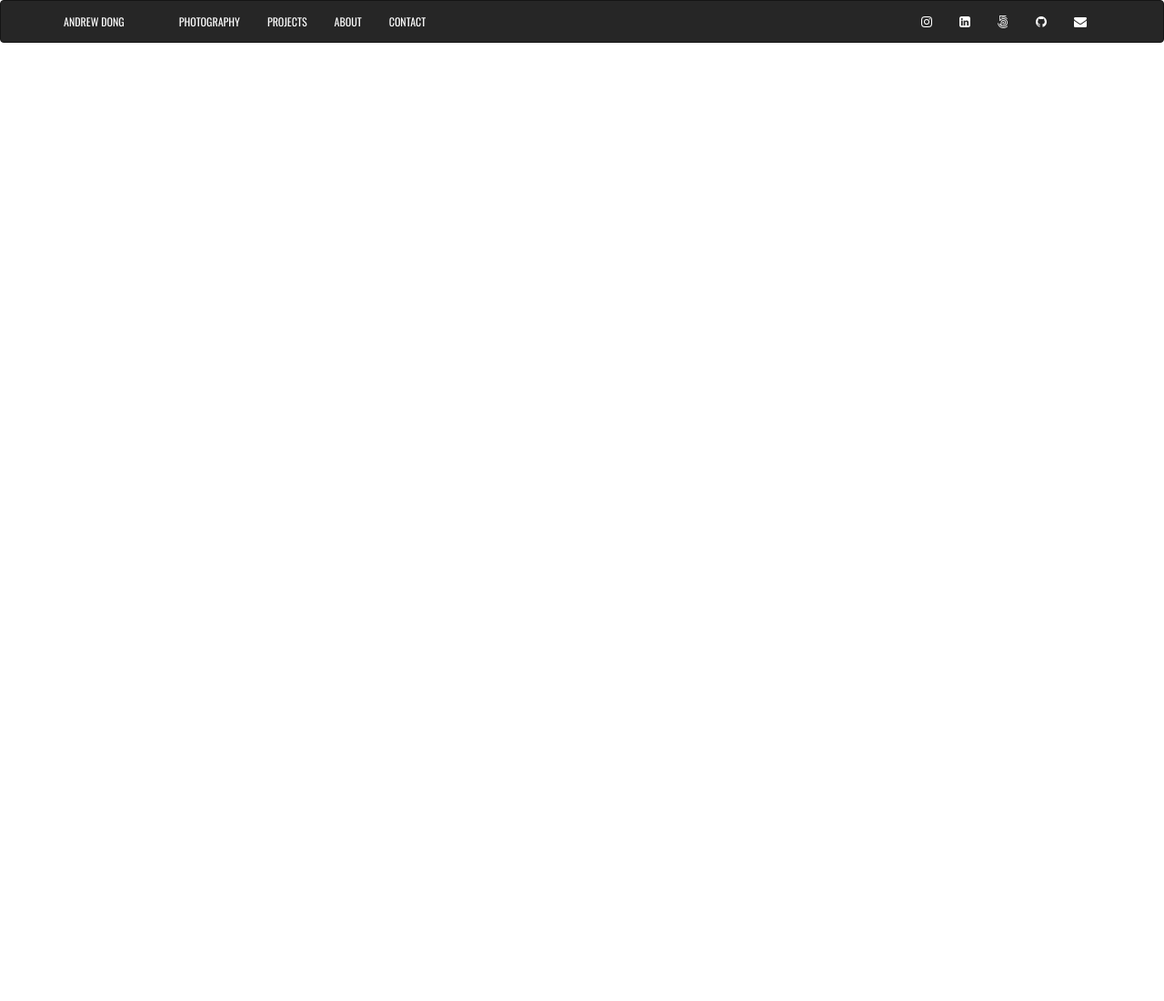
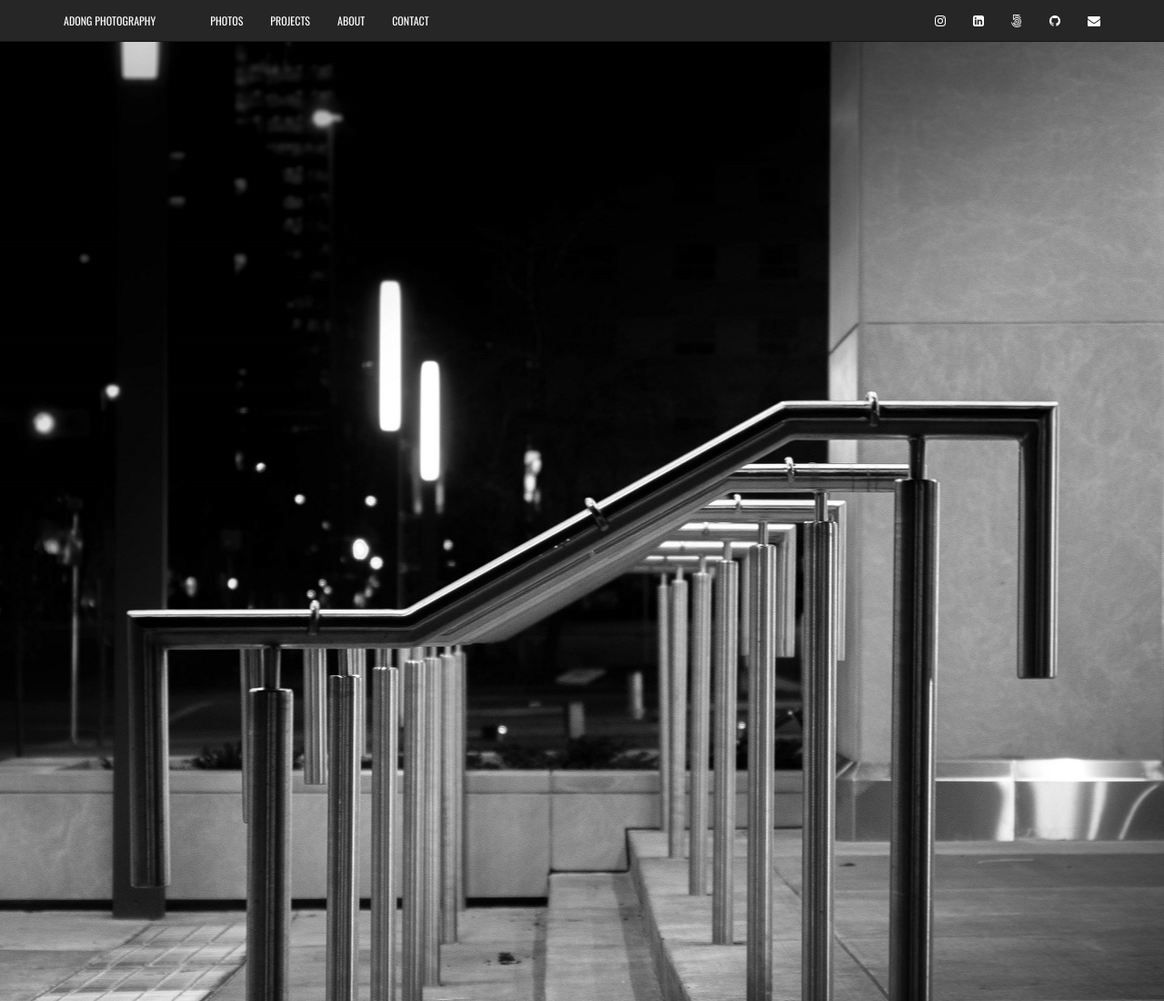
Before and after one commit to adongnmh/d0nGa.github.io, a plain HTML site: page index.html in a window 1280 px wide. Shown: the top 1100 px of the page at 91% size. Before the commit the page ends 800 px from the top, so only its background shows below. Drawn offline with nearby package versions, Linux system fonts and the light colour scheme.

Commit message:
Added the overview and the main image for the overview page

```diff
--- a/index.html
+++ b/index.html
@@ -12,7 +12,7 @@
 
 <body>
     <!-- NAV BAR -->
-    <nav class="navbar navbar-default">
+    <nav class="navbar navbar-default navbar-fixed-top">
         <div class="container">
             <div class="navbar-header">
                 <button type="button" class="navbar-toggle collapsed" data-toggle="collapse" data-target="#navbar" aria-expanded="false" aria-controls="navbar">
@@ -21,11 +21,11 @@
             <span class="icon-bar"></span>
             <span class="icon-bar"></span>
           </button>
-                <a class="navbar-brand" href="#">ANDREW DONG</a>
+                <a class="navbar-brand" href="#">ADONG PHOTOGRAPHY</a>
             </div>
             <div id="navbar" class="collapse navbar-collapse">
                 <ul class="nav navbar-nav">
-                    <li><a href="#about">PHOTOGRAPHY</a></li>
+                    <li><a href="#about">PHOTOS</a></li>
                     <li><a href="#about">PROJECTS</a></li>
                     <li><a href="#contact">ABOUT</a></li>
                     <li><a href="#contact">CONTACT</a></li>
@@ -44,13 +44,11 @@
         </div>
     </nav>
 
-    <div class="container">
-
-        <div class="starter-template">
+    <div class="showcase">
+        <div class="container">
         </div>
-
     </div>
-    <!-- /.container -->
+    </div>
 </body>
 
 </html>
--- a/sass/_custom.scss
+++ b/sass/_custom.scss
@@ -1,4 +1,5 @@
 .navbar {
+    margin-bottom: 0px;
     .fa {
         font-size: 14px;
     }
@@ -12,3 +13,9 @@
         font-size: 12px;
     }
 }
+
+.showcase {
+    background: url(../images/main2.jpg) no-repeat center top;
+    background-size: cover;
+    height: 1600px;
+}
```
Also changed, not shown: css/app.css, images/main.jpg (added), images/main2.jpg (added), 1 other file.
